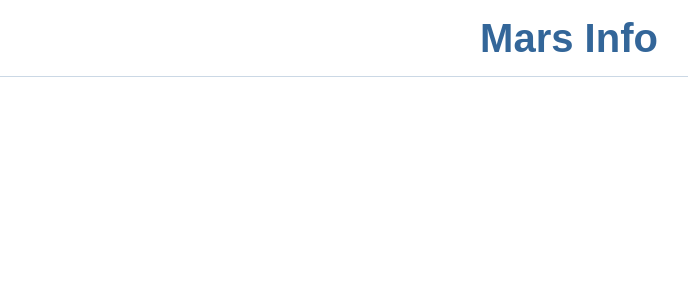
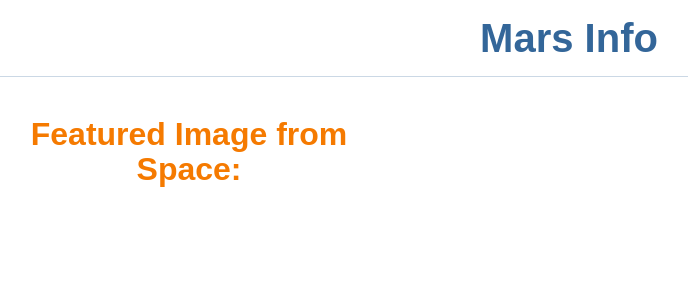
Before and after one commit to RL-Lane/web-scraping-challenge, a Flask app: template templates/index.html in a window 1280 px wide. Shown: the part 68-368 px from the top of the page, without its empty margins (71-759 px from the left). Run offline with Flask 2, Linux system fonts and the light colour scheme; the template is opened without the code that fills it, so the values that code supplies are empty; some libraries are stand-ins or nearby versions; some web fonts are replaced.

Commit message:
adjustments to fix scraping and display of articles

```diff
--- a/templates/index.html
+++ b/templates/index.html
@@ -69,24 +69,38 @@
         <div class="container">
             <div class="row">
 
-                <div class="col-lg-6">
+
+              <div class="col-lg-4">
+
+                <h2 class="text-danger text-center">Featured Image from Space:</h2>
+                <a href={{mars.featured_image_url}} target="_blank"><img class="float-start px-3" width="100%" src={{mars.featured_image_url}}></a>
+
+
+              </div>
+
+
+                <div class="col-lg-4">
 
                     <h2 class="text-danger text-center">{{mars.news.first_title}}</h2>
-                    <a href={{mars.featured_image_url}} target="_blank"><img class="float-start px-3" width="60%" src={{mars.featured_image_url}}></a>
+                    <a href={{mars.news.first_photo}} target="_blank"><img class="float-start px-3" width="60%" src={{mars.news.first_photo}}></a>
                     <p>{{mars.news.first_paragraph}}</p>
 
                 </div>
 
-                <div class="col-lg-6">
+                <div class="col-lg-4">
                     {{mars.mars_facts | safe}}
 
                 </div>
+
+
                 {% for url in mars.hemisphere_images_urls %}
                 <div class="col-lg-3 py-4">
                   <h3>{{url.title}}</h3>
                   <a href={{url.img_url}} target="_blank"><img class="float-start px-3" width="60%" src={{url.img_url}}></a><br>
                 </div>
                 {% endfor %}
+
+
             </div>
         </div>
     </body>
```
Also changed, not shown: scrape.py (+6 -1 lines).
